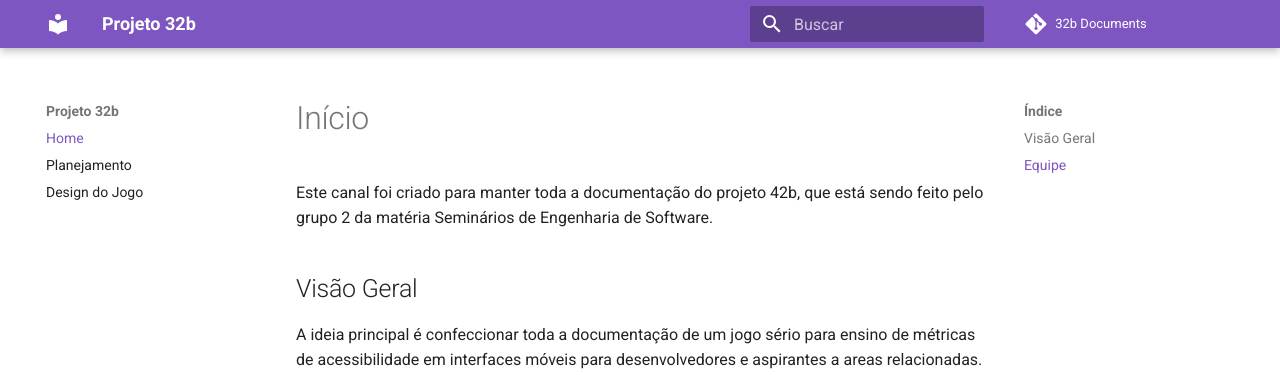
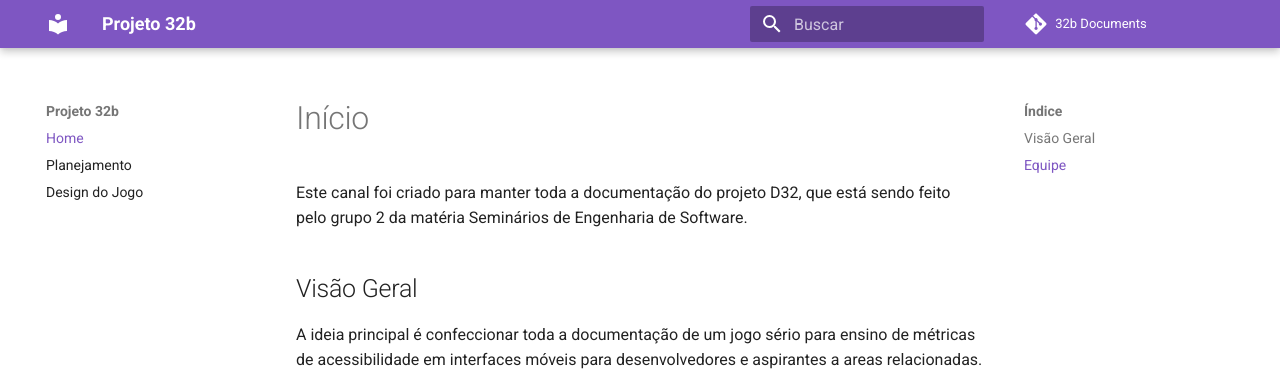
Before and after one commit to Design-de-Jogos/2020.1-D32, an MkDocs documentation site: the page built from docs/index.md, in a window 1280 px wide. Shown: the top 375 px of the page. Built offline with MkDocs 1.6.1 and Material for MkDocs 9.7.7, drawn with Linux system fonts in a browser that asks for light colours; comment, search, counter and statistics services are not loaded.

Commit message:
Atualizando nome do projeto em todas as dependências.

```diff
--- a/docs/index.md
+++ b/docs/index.md
@@ -1,5 +1,5 @@
 # Início
-Este canal foi criado para manter toda a documentação do projeto 42b, que está sendo feito pelo grupo 2 da matéria Seminários de Engenharia de Software.
+Este canal foi criado para manter toda a documentação do projeto D32, que está sendo feito pelo grupo 2 da matéria Seminários de Engenharia de Software.
 
 ## Visão Geral
 A ideia principal é confeccionar toda a documentação de um jogo sério para ensino de métricas de acessibilidade em interfaces móveis para desenvolvedores e aspirantes a areas relacionadas.
```
Also changed, not shown: docs/planejamento.md (+1 -1 lines).
